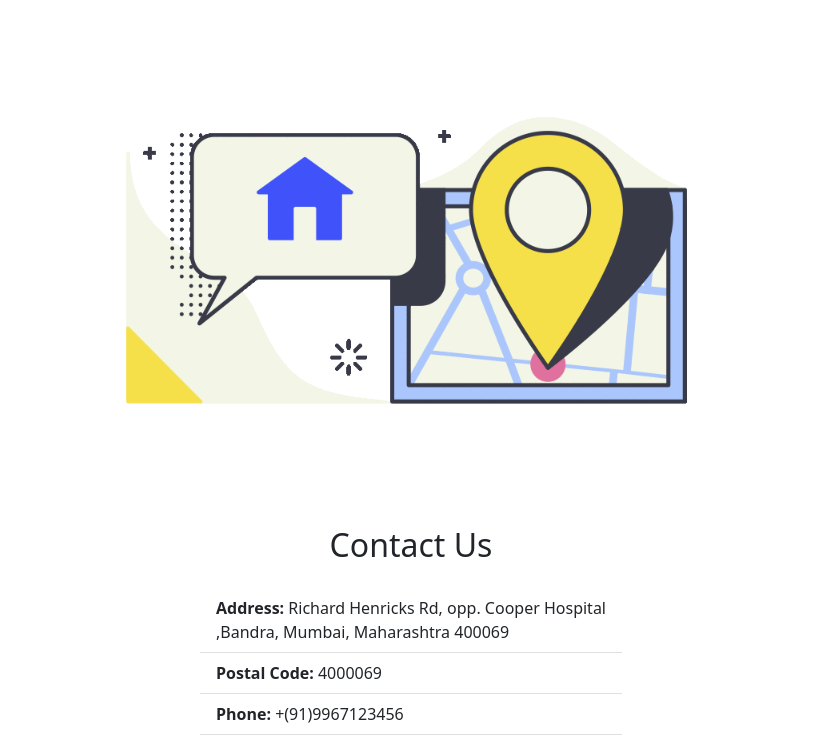
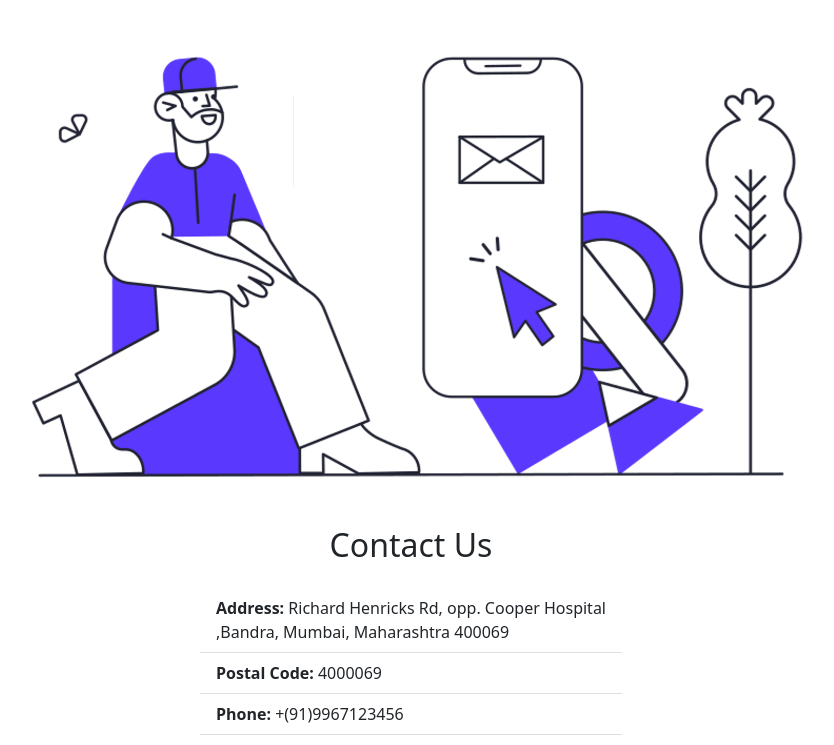
Before and after one commit to Runtime-Terror-NFC/need-for-code-35, a Flask app: template templates/contact.html in a window 1280 px wide. Shown: the part 74-819 px from the top of the page, without its empty margins (229-1063 px from the left). Run offline with Flask 2, Linux system fonts and the light colour scheme; the template is opened without the code that fills it, so the values that code supplies are empty.

Commit message:
update png

```diff
--- a/templates/contact.html
+++ b/templates/contact.html
@@ -40,7 +40,7 @@
             </nav>
             <!-- Navbar -->
             <section class="background">
-                <img src="../images/contact.gif" alt="contact" class="contact-img">
+                <img src="../images/contact.png" alt="contact" class="contact-img">
             </section>
             <!--Section: Content-->
             <section class="mb-5">
```
